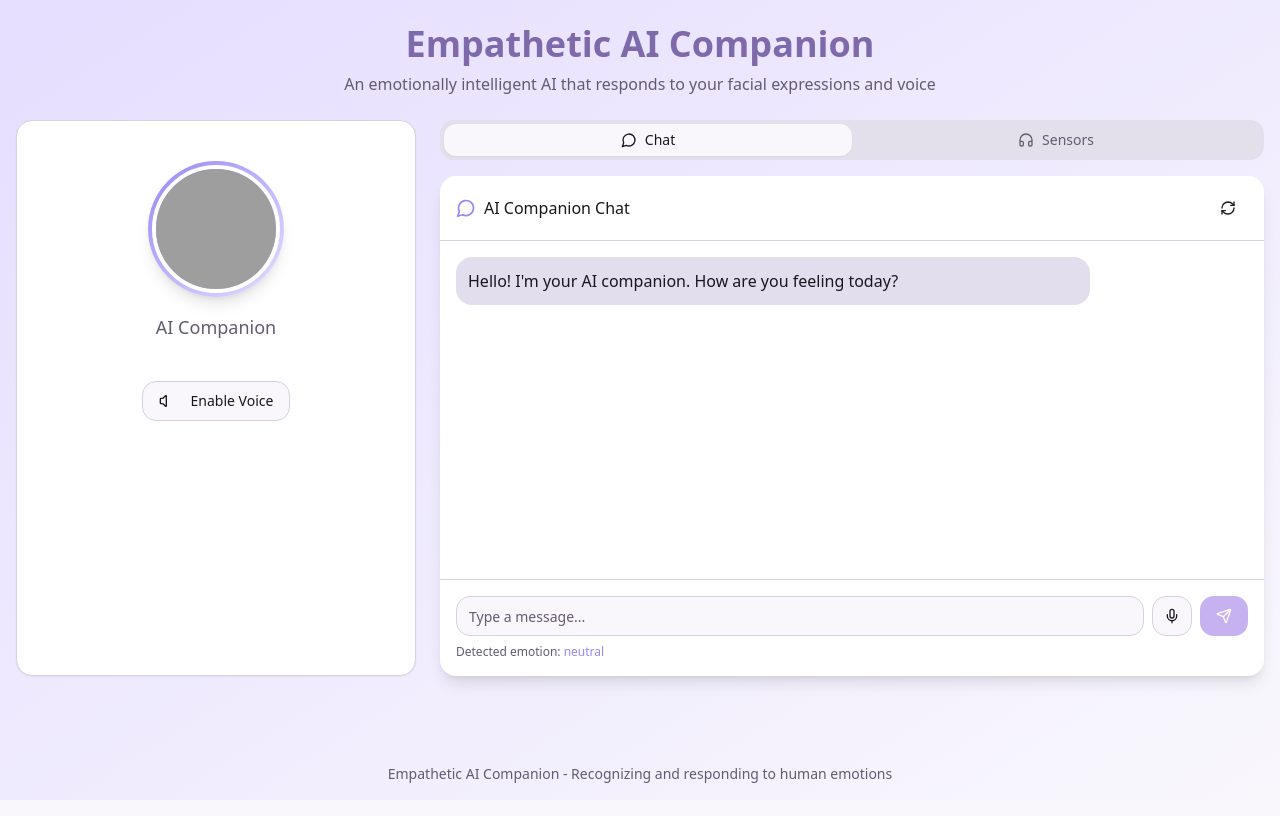
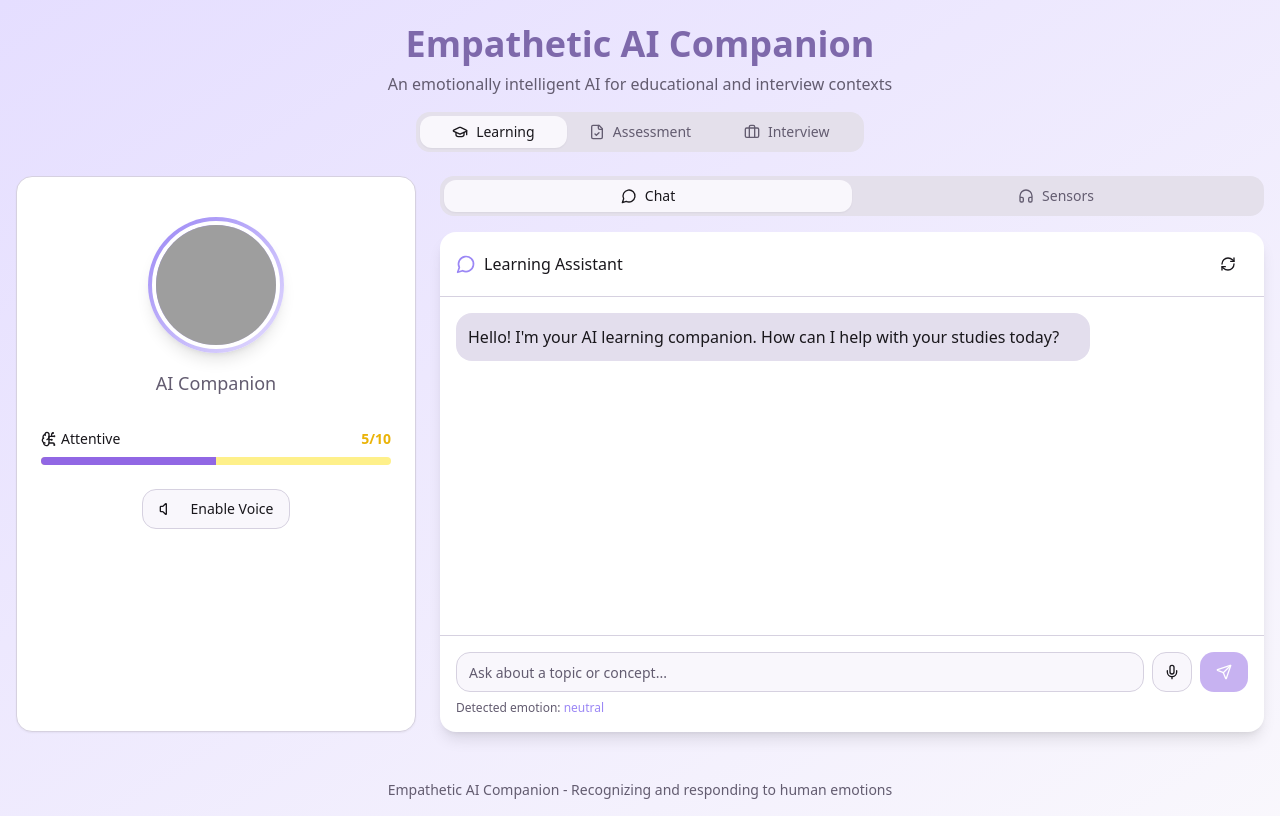
Before and after one commit to thenamisyashraj07/empathetic-ai-avatar-companion, a React (Vite) app: page / in a window 1280 px wide. Built offline with nearby package versions, Linux system fonts and the light colour scheme; grey boxes are pictures that could not be loaded.

Commit message:
Add initial chatbot features
Implement basic chatbot functionality with emotion detection and response generation.

```diff
--- a/src/components/ChatInterface.tsx
+++ b/src/components/ChatInterface.tsx
@@ -1,3 +1,4 @@
+
 import React, { useState, useRef, useEffect } from 'react';
 import { Button } from '@/components/ui/button';
 import { Input } from '@/components/ui/input';
@@ -17,17 +18,21 @@ interface ChatInterfaceProps {
   detectedEmotion?: string;
   onSendMessage?: (message: string) => void;
   className?: string;
+  context?: 'learning' | 'assessment' | 'interview';
+  engagementLevel?: number;
 }
 
 export const ChatInterface: React.FC<ChatInterfaceProps> = ({
   detectedEmotion,
   onSendMessage,
-  className
+  className,
+  context = 'learning',
+  engagementLevel = 5
 }) => {
   const [messages, setMessages] = useState<Message[]>([
     {
       id: '1',
-      text: "Hello! I'm your AI companion. How are you feeling today?",
+      text: getInitialMessage(context),
       sender: 'ai'
     }
   ]);
@@ -41,9 +46,33 @@ export const ChatInterface: React.FC<ChatInterfaceProps> = ({
     scrollToBottom();
   }, [messages]);
 
+  // Update initial message when context changes
+  useEffect(() => {
+    setMessages([
+      {
+        id: Date.now().toString(),
+        text: getInitialMessage(context),
+        sender: 'ai'
+      }
+    ]);
+  }, [context]);
+
   const scrollToBottom = () => {
     messagesEndRef.current?.scrollIntoView({ behavior: 'smooth' });
   };
+
+  function getInitialMessage(context: string): string {
+    switch (context) {
+      case 'learning':
+        return "Hello! I'm your AI learning companion. How can I help with your studies today?";
+      case 'assessment':
+        return "Welcome to your assessment session. I'll be monitoring your responses to ensure academic integrity. Feel free to ask any questions about the process.";
+      case 'interview':
+        return "Welcome to your virtual interview session. I'm here to help you practice and provide feedback on your responses. What position are you interviewing for?";
+      default:
+        return "Hello! I'm your AI companion. How are you feeling today?";
+    }
+  }
 
   const handleSendMessage = () => {
     if (!inputValue.trim()) return;
@@ -68,7 +97,7 @@ export const ChatInterface: React.FC<ChatInterfaceProps> = ({
     setIsTyping(true);
 
     setTimeout(() => {
-      const response = generateEmotionalResponse(userMessage, emotion);
+      const response = generateContextAwareResponse(userMessage, emotion, context, engagementLevel);
 
       const aiMessage: Message = {
         id: Date.now().toString(),
@@ -82,7 +111,49 @@ export const ChatInterface: React.FC<ChatInterfaceProps> = ({
     }, Math.random() * 1000 + 1000);
   };
 
-  const generateEmotionalResponse = (message: string, emotion?: string): string => {
+  const generateContextAwareResponse = (message: string, emotion?: string, context?: string, engagement?: number): string => {
+    // Base response on context first, then emotion
+    if (context === 'learning') {
+      if (engagement && engagement < 3) {
+        return "I notice you seem disengaged. Would you like to take a short break or try a different approach to this topic?";
+      }
+
+      if (message.toLowerCase().includes('quiz') || message.toLowerCase().includes('test')) {
+        return "I can help you prepare for your quiz. Would you like to go through some practice questions together?";
+      }
+
+      if (message.toLowerCase().includes('explain') || message.toLowerCase().includes('understand')) {
+        return "I'd be happy to explain that concept. Let me break it down step by step, and please stop me if anything is unclear.";
+      }
+    }
+    else if (context === 'assessment') {
+      if (message.length < 20) {
+        return "Could you elaborate on your answer a bit more? This will help me better assess your understanding.";
+      }
+
+      if (message.toLowerCase().includes('hint') || message.toLowerCase().includes('help')) {
+        return "While I can't provide direct answers during an assessment, I can guide you to think about the key concepts you've learned that might apply here.";
+      }
+
+      if (message.toLowerCase().includes('time') || message.toLowerCase().includes('left')) {
+        return "You still have plenty of time for this assessment. Take your time to think through your answers carefully.";
+      }
+    }
+    else if (context === 'interview') {
+      if (message.toLowerCase().includes('nervous') || message.toLowerCase().includes('anxious')) {
+        return "It's completely normal to feel nervous before an interview. Take a deep breath, and remember that this is just a conversation to see if you're a good fit for each other.";
+      }
+
+      if (message.toLowerCase().includes('strength') || message.toLowerCase().includes('weakness')) {
+        return "That's a common interview question. When discussing strengths, be specific and provide examples. For weaknesses, show self-awareness and how you're working to improve.";
+      }
+
+      if (message.toLowerCase().includes('salary') || message.toLowerCase().includes('compensation')) {
+        return "When discussing compensation, it's good to have researched the market rate for your position and experience level. Be confident in your value, but also flexible.";
+      }
+    }
+
+    // If no context-specific response, fall back to emotion-based responses
     if (emotion === 'happy') {
       return "I'm glad you're feeling happy! " + (message.includes('?') ? "That's a great question!" : "Thanks for sharing that with me!") + " I'm here to keep the positive vibes going. 😊";
     } else if (emotion === 'sad') {
@@ -143,7 +214,7 @@ export const ChatInterface: React.FC<ChatInterfaceProps> = ({
     setMessages([
       {
         id: Date.now().toString(),
-        text: "Hello! I'm your AI companion. How are you feeling today?",
+        text: getInitialMessage(context),
         sender: 'ai'
       }
     ]);
@@ -153,12 +224,31 @@ export const ChatInterface: React.FC<ChatInterfaceProps> = ({
     });
   };
 
+  // Add helper text based on context
+  const getPlaceholderText = () => {
+    switch (context) {
+      case 'learning':
+        return "Ask about a topic or concept...";
+      case 'assessment':
+        return "Answer the question or ask for clarification...";
+      case 'interview':
+        return "Respond to the interview question...";
+      default:
+        return "Type a message...";
+    }
+  };
+
   return (
     <div className={cn("flex flex-col bg-card rounded-lg shadow-lg h-full", className)}>
       <div className="px-4 py-3 border-b flex items-center justify-between">
         <div className="flex items-center">
           <MessageCircle className="h-5 w-5 mr-2 text-companion" />
-          <h2 className="font-medium">AI Companion Chat</h2>
+          <h2 className="font-medium">
+            {context === 'learning' && "Learning Assistant"}
+            {context === 'assessment' && "Assessment Monitor"}
+            {context === 'interview' && "Interview Coach"}
+            {!context && "AI Companion Chat"}
+          </h2>
         </div>
         <Button
           variant="ghost"
@@ -211,7 +301,7 @@ export const ChatInterface: React.FC<ChatInterfaceProps> = ({
             value={inputValue}
             onChange={(e) => setInputValue(e.target.value)}
             onKeyDown={handleKeyPress}
-            placeholder="Type a message..."
+            placeholder={getPlaceholderText()}
             className="flex-1"
             disabled={isListening}
           />
@@ -232,6 +322,13 @@ export const ChatInterface: React.FC<ChatInterfaceProps> = ({
             <Send className="h-4 w-4" />
           </Button>
         </div>
+
+        {context === 'assessment' && (
+          <div className="mt-2 text-xs text-muted-foreground">
+            <strong>Note:</strong> Your responses are being analyzed for academic integrity.
+          </div>
+        )}
+
         {detectedEmotion && (
           <div className="mt-2 text-xs text-muted-foreground">
             Detected emotion: <span className="font-medium text-companion">{detectedEmotion}</span>
--- /dev/null
+++ b/src/components/EngagementTracker.tsx
@@ -0,0 +1,78 @@
+
+import React from 'react';
+import { Progress } from '@/components/ui/progress';
+import { cn } from '@/lib/utils';
+import { Brain, BrainCircuit } from 'lucide-react';
+
+interface EngagementTrackerProps {
+  level: number;
+  context?: 'learning' | 'assessment' | 'interview';
+  className?: string;
+}
+
+export const EngagementTracker: React.FC<EngagementTrackerProps> = ({
+  level,
+  context = 'learning',
+  className
+}) => {
+  // Normalize level to 0-100 scale for progress component
+  const normalizedLevel = level * 10;
+
+  // Determine color based on engagement level
+  const getColorClass = () => {
+    if (level <= 3) return "text-red-500";
+    if (level <= 6) return "text-yellow-500";
+    return "text-green-500";
+  };
+
+  // Get appropriate label based on context and level
+  const getEngagementLabel = () => {
+    if (context === 'learning') {
+      if (level <= 3) return "Disengaged";
+      if (level <= 6) return "Attentive";
+      return "Highly Engaged";
+    } else if (context === 'assessment') {
+      if (level <= 3) return "Struggling";
+      if (level <= 6) return "Focused";
+      return "Confident";
+    } else {
+      return "Engagement Level";
+    }
+  };
+
+  return (
+    <div className={cn("space-y-2", className)}>
+      <div className="flex justify-between items-center">
+        <div className="flex items-center">
+          <BrainCircuit className="h-4 w-4 mr-1" />
+          <span className="text-sm font-medium">
+            {getEngagementLabel()}
+          </span>
+        </div>
+        <span className={cn("text-sm font-bold", getColorClass())}>
+          {level}/10
+        </span>
+      </div>
+
+      <Progress
+        value={normalizedLevel}
+        className={cn(
+          "h-2",
+          level <= 3 ? "bg-red-200" : level <= 6 ? "bg-yellow-200" : "bg-green-200"
+        )}
+      />
+
+      {context === 'learning' && level <= 3 && (
+        <p className="text-xs text-muted-foreground mt-1">
+          Suggestion: Try asking a question to increase engagement
+        </p>
+      )}
+
+      {context === 'assessment' && level <= 3 && (
+        <p className="text-xs text-muted-foreground mt-1">
+          Suggestion: Take a moment to review the question carefully
+        </p>
+      )}
+    </div>
+  );
+};
--- a/src/pages/Index.tsx
+++ b/src/pages/Index.tsx
@@ -6,9 +6,10 @@ import { AvatarDisplay } from '@/components/AvatarDisplay';
 import { ChatInterface } from '@/components/ChatInterface';
 import { Card, CardContent } from '@/components/ui/card';
 import { Tabs, TabsContent, TabsList, TabsTrigger } from '@/components/ui/tabs';
-import { Headphones, Volume, VolumeOff, MessageCircle } from 'lucide-react';
+import { Headphones, Volume, VolumeOff, MessageCircle, GraduationCap, FileCheck, Briefcase } from 'lucide-react';
 import { Button } from '@/components/ui/button';
 import { useToast } from '@/hooks/use-toast';
+import { EngagementTracker } from '@/components/EngagementTracker';
 
 const Index = () => {
   const [faceEmotion, setFaceEmotion] = useState<string>('neutral');
@@ -16,6 +17,8 @@ const Index = () => {
   const [isAvatarActive, setIsAvatarActive] = useState(false);
   const [isSpeaking, setIsSpeaking] = useState(false);
   const [currentTab, setCurrentTab] = useState('chat');
+  const [currentContext, setCurrentContext] = useState<'learning' | 'assessment' | 'interview'>('learning');
+  const [engagementLevel, setEngagementLevel] = useState<number>(5); // Scale of 1-10
   const { toast } = useToast();
 
   // Combined emotion from both face and voice
@@ -23,6 +26,13 @@ const Index = () => {
 
   const handleFaceEmotionDetected = (emotion: string) => {
     setFaceEmotion(emotion);
+
+    // Update engagement level based on emotion
+    if (emotion === 'happy' || emotion === 'excited') {
+      setEngagementLevel(prev => Math.min(10, prev + 1));
+    } else if (emotion === 'sad' || emotion === 'angry') {
+      setEngagementLevel(prev => Math.max(1, prev - 1));
+    }
 
     if (!isAvatarActive) {
       setIsAvatarActive(true);
@@ -48,6 +58,9 @@ const Index = () => {
   };
 
   const handleSpeechDetected = (text: string) => {
+    // Increase engagement when user speaks
+    setEngagementLevel(prev => Math.min(10, prev + 0.5));
+
     toast({
       title: "Speech Detected",
       description: text,
@@ -68,11 +81,44 @@ const Index = () => {
     setIsSpeaking(!isSpeaking);
   };
 
+  const handleContextChange = (context: 'learning' | 'assessment' | 'interview') => {
+    setCurrentContext(context);
+
+    toast({
+      title: "Context Changed",
+      description: `Switched to ${context} mode`,
+    });
+  };
+
   return (
     <div className="min-h-screen flex flex-col bg-gradient-to-br from-companion-light to-background">
       <header className="container mx-auto py-6">
         <h1 className="text-4xl font-bold text-center text-companion-dark">Empathetic AI Companion</h1>
-        <p className="text-center text-muted-foreground mt-2">An emotionally intelligent AI that responds to your facial expressions and voice</p>
+        <p className="text-center text-muted-foreground mt-2">An emotionally intelligent AI for educational and interview contexts</p>
+
+        {/* Context Selector */}
+        <div className="flex justify-center mt-4">
+          <Tabs
+            value={currentContext}
+            onValueChange={(value) => handleContextChange(value as 'learning' | 'assessment' | 'interview')}
+            className="w-full max-w-md"
+          >
+            <TabsList className="grid w-full grid-cols-3">
+              <TabsTrigger value="learning">
+                <GraduationCap className="mr-2 h-4 w-4" />
+                Learning
+              </TabsTrigger>
+              <TabsTrigger value="assessment">
+                <FileCheck className="mr-2 h-4 w-4" />
+                Assessment
+              </TabsTrigger>
+              <TabsTrigger value="interview">
+                <Briefcase className="mr-2 h-4 w-4" />
+                Interview
+              </TabsTrigger>
+            </TabsList>
+          </Tabs>
+        </div>
       </header>
 
       <main className="container mx-auto flex-1 px-4 pb-8">
@@ -85,6 +131,13 @@ const Index = () => {
                   emotion={currentEmotion}
                   isAnimating={isAvatarActive}
                 />
+
+                {/* Engagement Tracker */}
+                {currentContext !== 'interview' && (
+                  <div className="mt-4">
+                    <EngagementTracker level={engagementLevel} context={currentContext} />
+                  </div>
+                )}
 
                 <div className="mt-6 flex justify-center">
                   <Button
@@ -133,6 +186,8 @@ const Index = () => {
                   detectedEmotion={currentEmotion}
                   onSendMessage={handleMessageSent}
                   className="h-[500px]"
+                  context={currentContext}
+                  engagementLevel={engagementLevel}
                 />
               </TabsContent>
 
```
